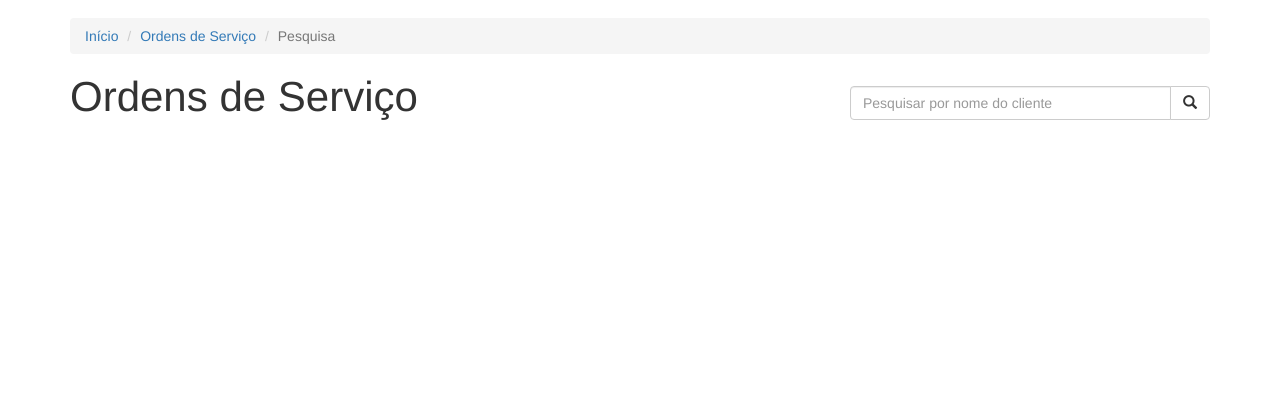
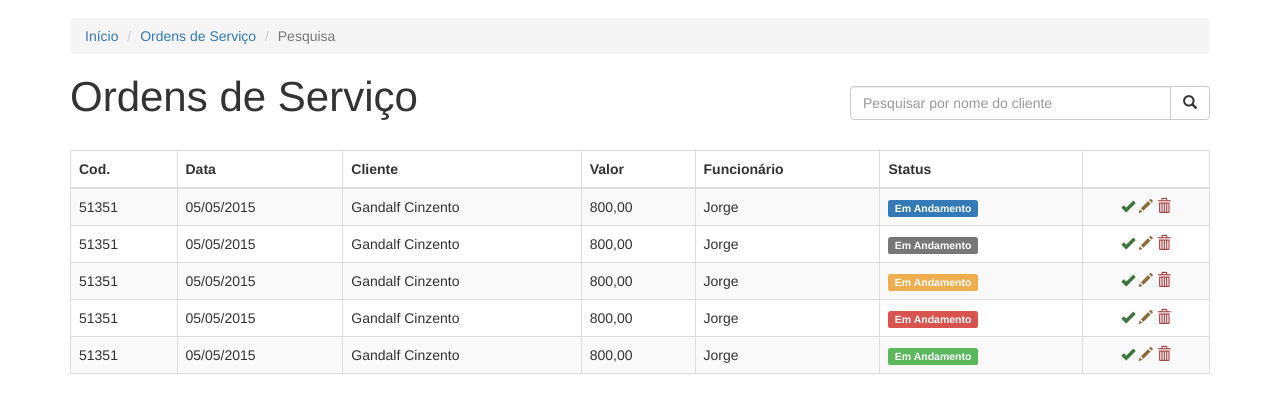
Before and after one commit to luiz158/algaworks-workshop-bootstrap3, a plain HTML site: page index.html in a window 1280 px wide. Shown: the part 53-466 px from the top of the page. Drawn offline with Linux system fonts and the light colour scheme.

Commit message:
Código-fonte
Criando uma tabela responsiva

```diff
--- a/css/index.css
+++ b/css/index.css
@@ -43,3 +43,7 @@
 .busca {
   margin-top: 12px;
 }
+
+.dados-os {
+  margin-top: 30px;
+}
--- a/index.html
+++ b/index.html
@@ -78,6 +78,89 @@
         </div>
       </div>
     </div>
+
+    <div class="table-responsive">
+      <table class="dados-os  table  table-striped  table-bordered  table-hover">
+        <thead>
+          <tr>
+            <th>Cod.</th>
+            <th>Data</th>
+            <th>Cliente</th>
+            <th>Valor</th>
+            <th>Funcionário</th>
+            <th>Status</th>
+            <th></th>
+          </tr>
+        </thead>
+        <tbody>
+          <tr>
+            <td>51351</td>
+            <td>05/05/2015</td>
+            <td>Gandalf Cinzento</td>
+            <td>800,00</td>
+            <td>Jorge</td>
+            <td><span class="label  label-primary">Em Andamento</span></td>
+            <td class="text-center">
+              <a href=""><span class="glyphicon  glyphicon-ok  text-success"></span></a>
+              <a href=""><span class="glyphicon  glyphicon-pencil  text-warning"></span></a>
+              <a href=""><span class="glyphicon  glyphicon-trash  text-danger"></span></a>
+            </td>
+          </tr>
+          <tr>
+            <td>51351</td>
+            <td>05/05/2015</td>
+            <td>Gandalf Cinzento</td>
+            <td>800,00</td>
+            <td>Jorge</td>
+            <td><span class="label  label-default">Em Andamento</span></td>
+            <td class="text-center">
+              <a href=""><span class="glyphicon  glyphicon-ok  text-success"></span></a>
+              <a href=""><span class="glyphicon  glyphicon-pencil  text-warning"></span></a>
+              <a href=""><span class="glyphicon  glyphicon-trash  text-danger"></span></a>
+            </td>
+          </tr>
+          <tr>
+            <td>51351</td>
+            <td>05/05/2015</td>
+            <td>Gandalf Cinzento</td>
+            <td>800,00</td>
+            <td>Jorge</td>
+            <td><span class="label  label-warning">Em Andamento</span></td>
+            <td class="text-center">
+              <a href=""><span class="glyphicon  glyphicon-ok  text-success"></span></a>
+              <a href=""><span class="glyphicon  glyphicon-pencil  text-warning"></span></a>
+              <a href=""><span class="glyphicon  glyphicon-trash  text-danger"></span></a>
+            </td>
+          </tr>
+          <tr>
+            <td>51351</td>
+            <td>05/05/2015</td>
+            <td>Gandalf Cinzento</td>
+            <td>800,00</td>
+            <td>Jorge</td>
+            <td><span class="label  label-danger">Em Andamento</span></td>
+            <td class="text-center">
+              <a href=""><span class="glyphicon  glyphicon-ok  text-success"></span></a>
+              <a href=""><span class="glyphicon  glyphicon-pencil  text-warning"></span></a>
+              <a href=""><span class="glyphicon  glyphicon-trash  text-danger"></span></a>
+            </td>
+          </tr>
+          <tr>
+            <td>51351</td>
+            <td>05/05/2015</td>
+            <td>Gandalf Cinzento</td>
+            <td>800,00</td>
+            <td>Jorge</td>
+            <td><span class="label  label-success">Em Andamento</span></td>
+            <td class="text-center">
+              <a href=""><span class="glyphicon  glyphicon-ok  text-success"></span></a>
+              <a href=""><span class="glyphicon  glyphicon-pencil  text-warning"></span></a>
+              <a href=""><span class="glyphicon  glyphicon-trash  text-danger"></span></a>
+            </td>
+          </tr>
+        </tbody>
+      </table>
+    </div>
   </div>
 
   <script type="text/javascript" src="js/jquery-2.2.4.min.js"></script>
```
